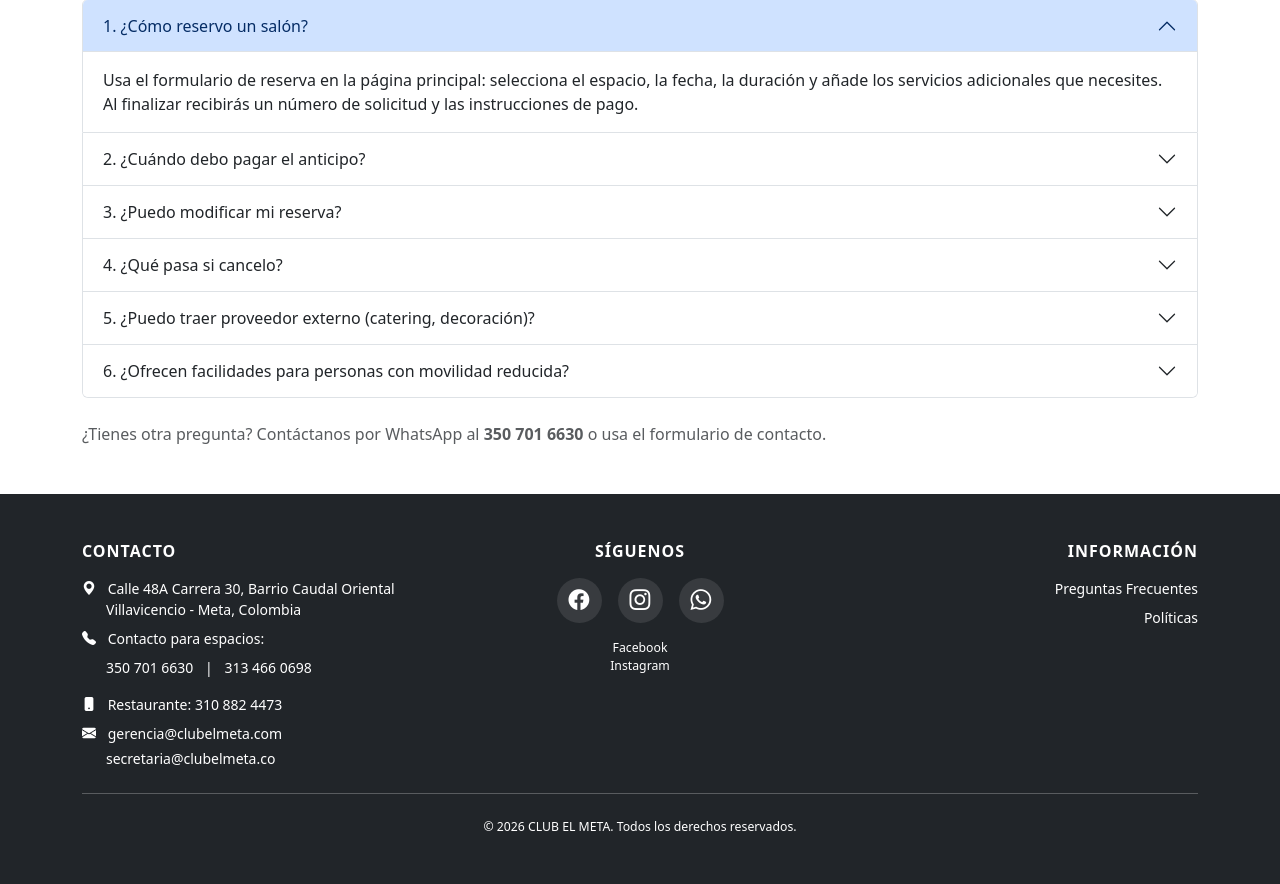
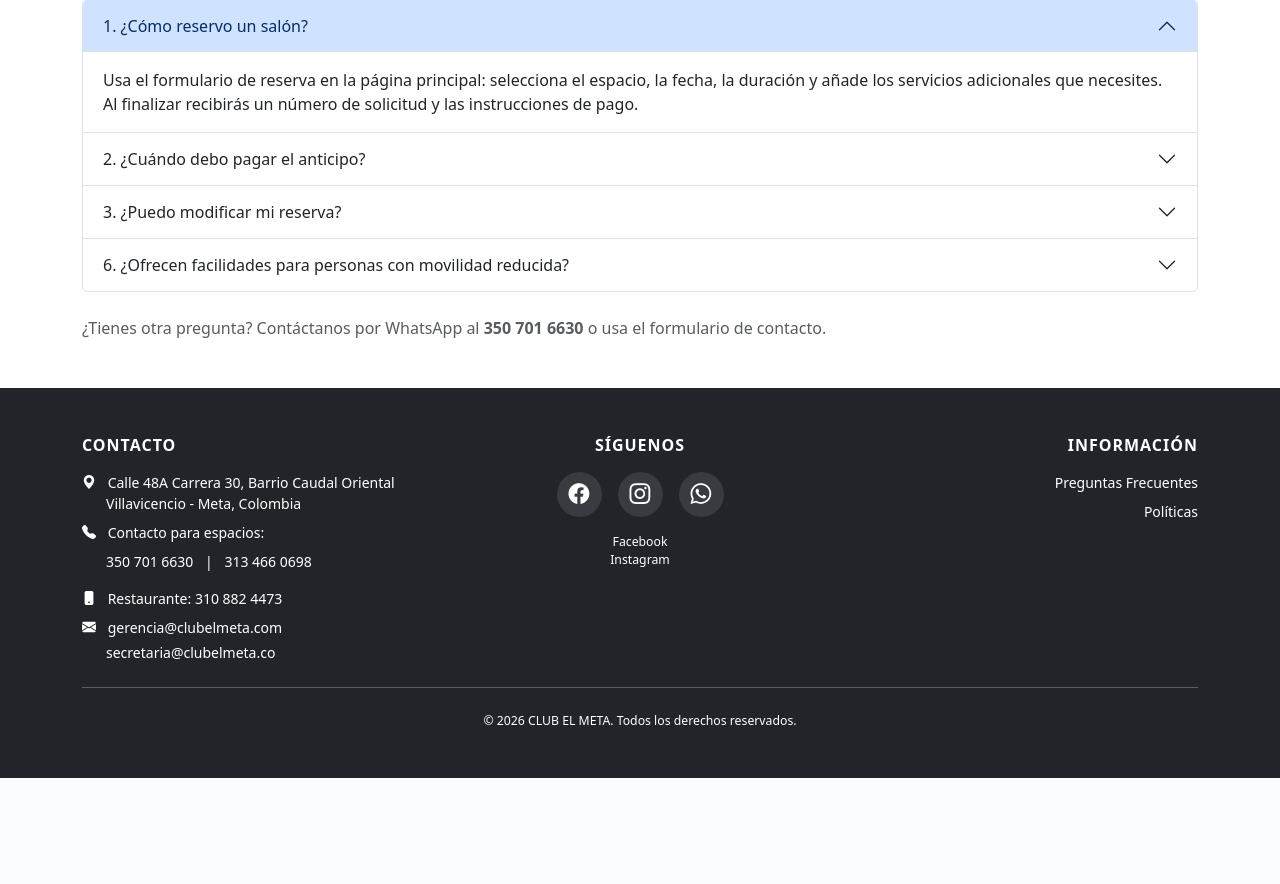
Before and after one commit to 444Pipe/clubmetaREPO, a Django app: page /preguntas-frecuentes/ in a window 1280 px wide. Shown: the part 247-1131 px from the top of the page. After the commit the page ends 1025 px from the top, so only its background shows below. Run offline with Django 5.2, Linux system fonts and the light colour scheme.

Commit message:
Remove FAQ items 4 and 5 from preguntas_frecuentes.html

```diff
--- a/templates/preguntas_frecuentes.html
+++ b/templates/preguntas_frecuentes.html
@@ -53,31 +53,7 @@
       </div>
     </div>
 
-    <div class="accordion-item" data-search="cancelacion reembolso 30 7 dias">
-      <h2 class="accordion-header" id="faqHeading4">
-        <button class="accordion-button collapsed" type="button" data-bs-toggle="collapse" data-bs-target="#faqCollapse4" aria-expanded="false" aria-controls="faqCollapse4">
-          4. ¿Qué pasa si cancelo?
-        </button>
-      </h2>
-      <div id="faqCollapse4" class="accordion-collapse collapse" aria-labelledby="faqHeading4" data-bs-parent="#faqAccordion">
-        <div class="accordion-body">
-          Cancelaciones con más de 30 días de antelación: reembolso del 80% del abono. Entre 7 y 30 días: reembolso del 50%. Cancelaciones dentro de los 7 días: no hay reembolso. Estas condiciones pueden variar según el contrato del evento.
-        </div>
-      </div>
-    </div>
-
-    <div class="accordion-item" data-search="proveedor externo catering decoracion">
-      <h2 class="accordion-header" id="faqHeading5">
-        <button class="accordion-button collapsed" type="button" data-bs-toggle="collapse" data-bs-target="#faqCollapse5" aria-expanded="false" aria-controls="faqCollapse5">
-          5. ¿Puedo traer proveedor externo (catering, decoración)?
-        </button>
-      </h2>
-      <div id="faqCollapse5" class="accordion-collapse collapse" aria-labelledby="faqHeading5" data-bs-parent="#faqAccordion">
-        <div class="accordion-body">
-          Sí, siempre que cumplan con nuestras normas de seguridad e higiene. Informa con antelación para coordinar horarios de montaje, acceso y requisitos de seguridad.
-        </div>
-      </div>
-    </div>
+    <!-- Preguntas 4 y 5 eliminadas según solicitud del repositorio -->
 
     <div class="accordion-item" data-search="movilidad reducida accesos sanitarios adaptados">
       <h2 class="accordion-header" id="faqHeading6">
```
